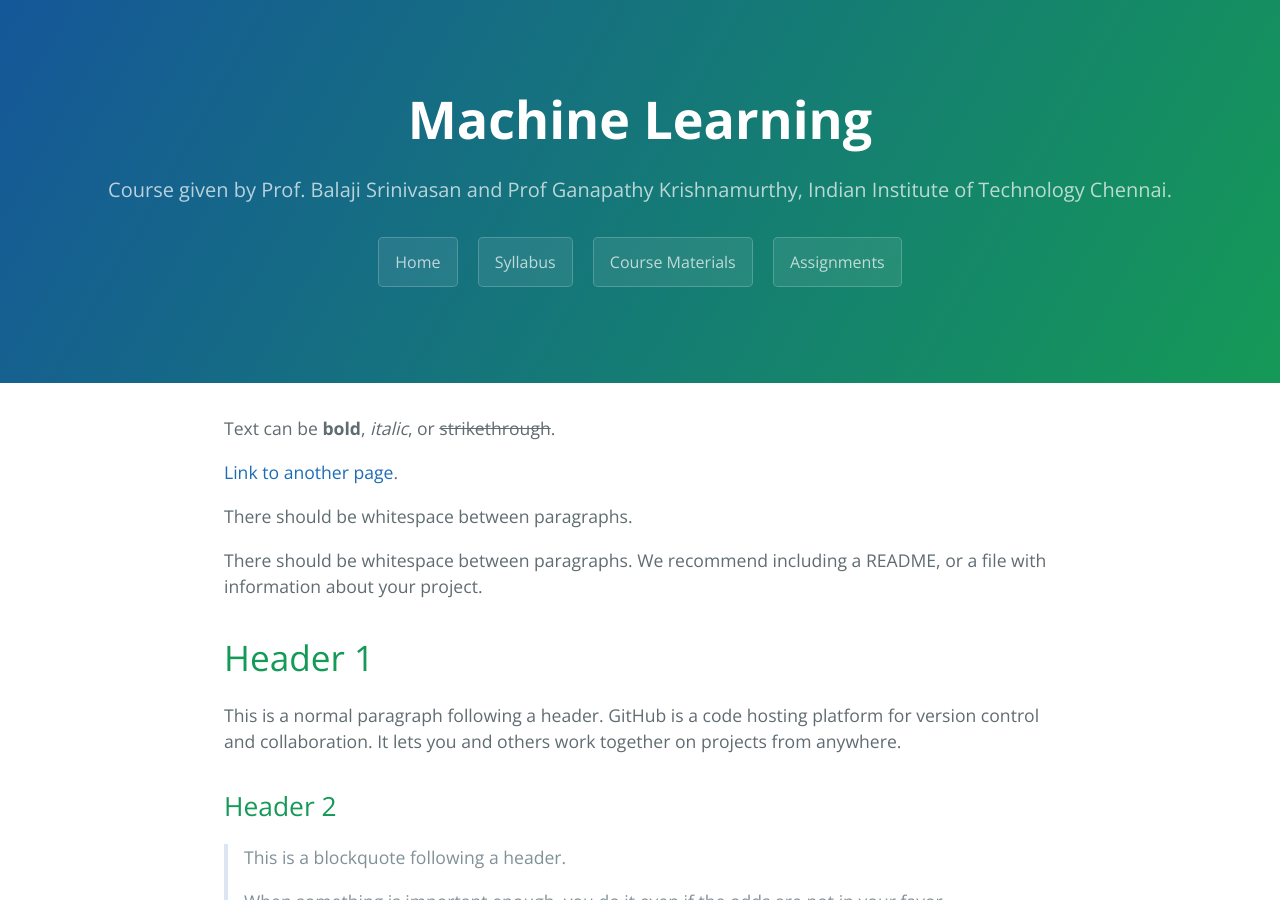
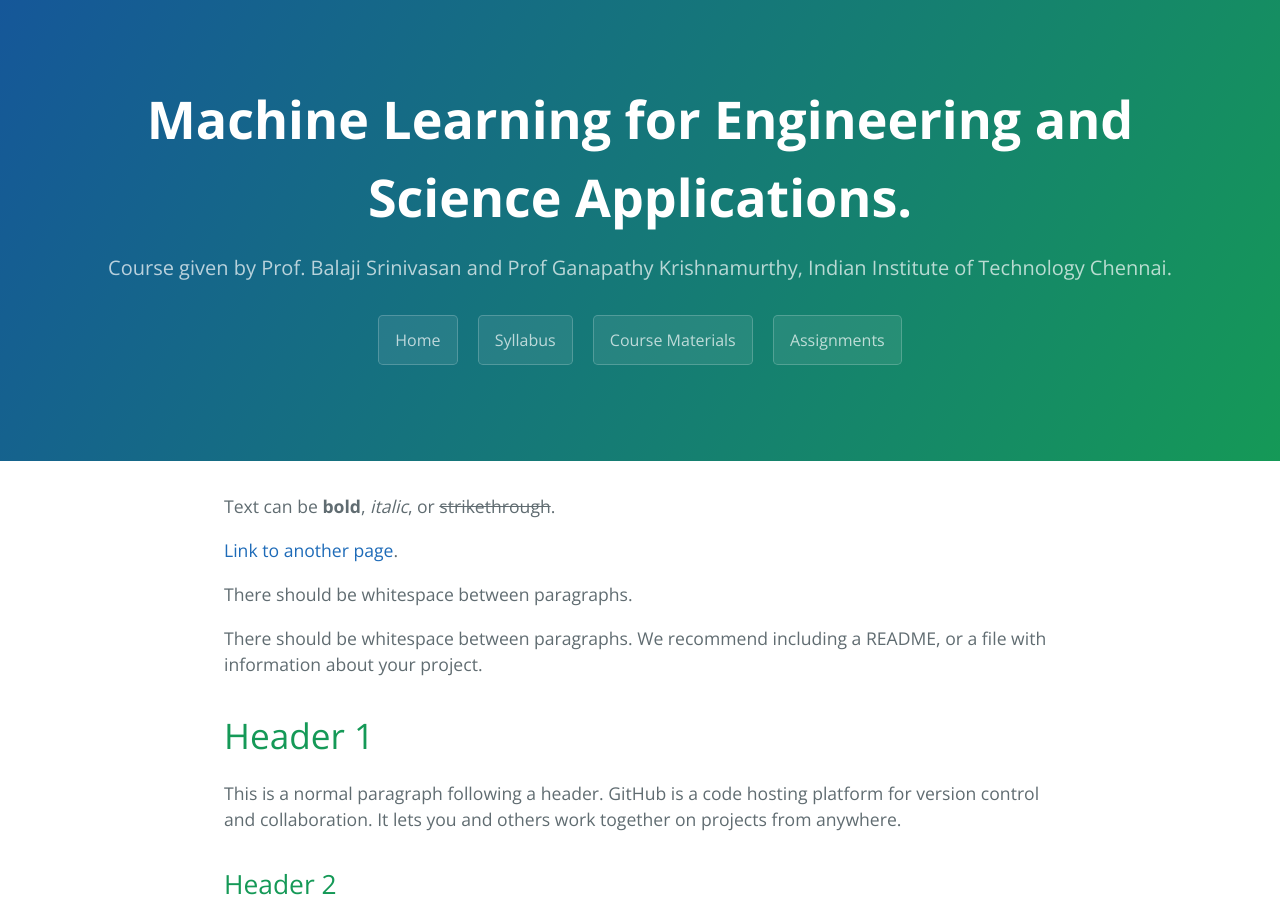
Before and after one commit to Sindhujayeswanthkumar/MLESA, a Jekyll site: the page built from index.md, in a window 1280 px wide and 900 px high. Built offline with Jekyll 4.4.1, drawn with Linux system fonts in a browser that asks for light colours.

Commit message:
Update _config.yml

```diff
--- a/_config.yml
+++ b/_config.yml
@@ -1,4 +1,4 @@
-title: Machine Learning
+title: Machine Learning for Engineering and Science Applications.
 description: Course given by Prof. Balaji Srinivasan and Prof Ganapathy Krishnamurthy, Indian Institute of Technology Chennai.
 show_downloads: true
 google_analytics:
```
